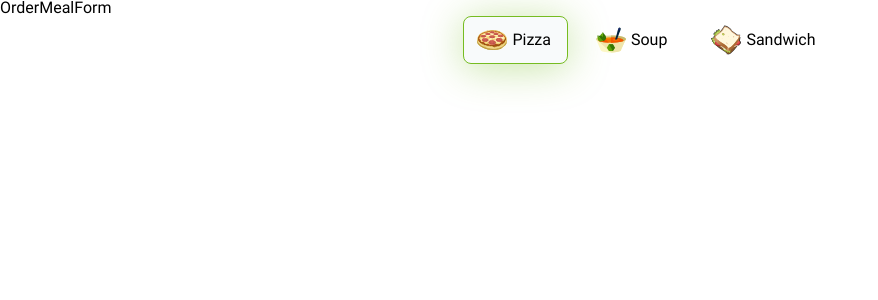
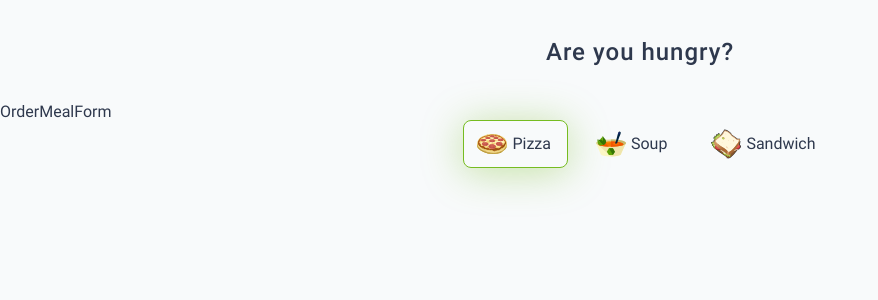
Before and after one commit to aynurajafarova/dishes-react-app, a React app: page / in a window 1280 px wide. Shown: the top 300 px of the page, without its empty margins (0-878 px from the left). Built offline with nearby package versions, Linux system fonts and the light colour scheme.

Commit message:
feat(header): create Header component

```diff
--- a/src/client/apps/meals/view/OrderMealPage.tsx
+++ b/src/client/apps/meals/view/OrderMealPage.tsx
@@ -2,13 +2,15 @@ import { FC } from "react";
 
 import OrderMealForm from "../components/OrderMealForm/OrderMealForm";
 import MealOptions from "../components/MealOptions/MealOptions";
+import Header from "../../../shared/components/Header/Header";
 
 const OrderMealPage: FC = () => {
   return (
-    <section>
+    <main>
+      <Header title="Are you hungry?" />
       <OrderMealForm />
       <MealOptions />
-    </section>
+    </main>
   );
 };
 
--- a/src/client/shared/assets/styles/_variables.scss
+++ b/src/client/shared/assets/styles/_variables.scss
@@ -1,3 +1,4 @@
 // COLORS
 $lightGreen: #76bc21;
 $lightGray: #f8fafb;
+$midDark: #2e384d;
--- a/src/client/shared/assets/styles/main.scss
+++ b/src/client/shared/assets/styles/main.scss
@@ -5,4 +5,11 @@
 
 body {
   font-family: "Roboto";
+  color: $midDark;
+  height: 100vh;
+  background: $lightGray;
 }
+
+#root {
+  height: 100%;
+}
--- /dev/null
+++ b/src/client/shared/components/Header/Header.scss
@@ -0,0 +1,9 @@
+.header {
+  padding: 40px 0px;
+  box-sizing: border-box;
+  h1 {
+    font-size: 24px;
+    font-weight: 500;
+    letter-spacing: 1px;
+  }
+}
--- /dev/null
+++ b/src/client/shared/components/Header/Header.tsx
@@ -0,0 +1,17 @@
+import { FC } from "react";
+
+import "./Header.scss";
+
+interface IProps {
+  title: string;
+}
+
+const Header: FC<IProps> = ({ title }) => {
+  return (
+    <header className="header center">
+      <h1>{title}</h1>
+    </header>
+  );
+};
+
+export default Header;
```
